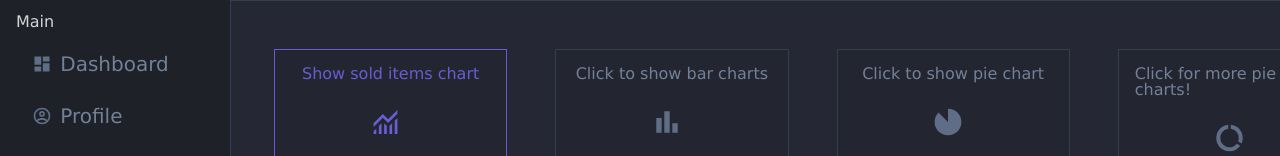
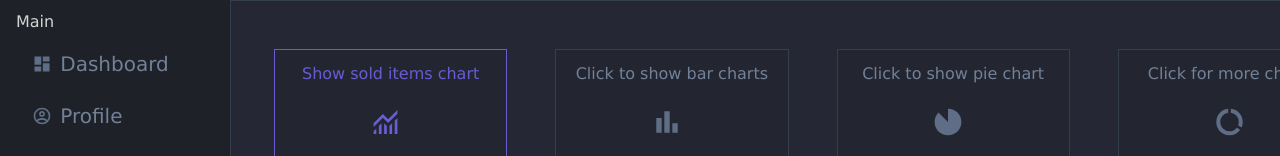
Before and after one commit to NikolaMilinkovic/admin-dashboard, a website: page index.html in a window 1280 px wide. Shown: the part 128-284 px from the top of the page. Drawn offline with nearby package versions, Linux system fonts and the light colour scheme.

Commit message:
clear typo

```diff
--- a/index.html
+++ b/index.html
@@ -85,7 +85,7 @@
                     <img src="./Images/Icons/pie-chart-filled.svg" alt="pie chart icon" class="card-svg">
                 </div>
                 <div class="card" id="option4">
-                    <p>Click for more pie charts!</p>
+                    <p>Click for more charts!</p>
                     <img src="./Images/Icons/pie-chart-empty.svg" alt="pie chart icon" class="card-svg">
                 </div>
             </div>
```
